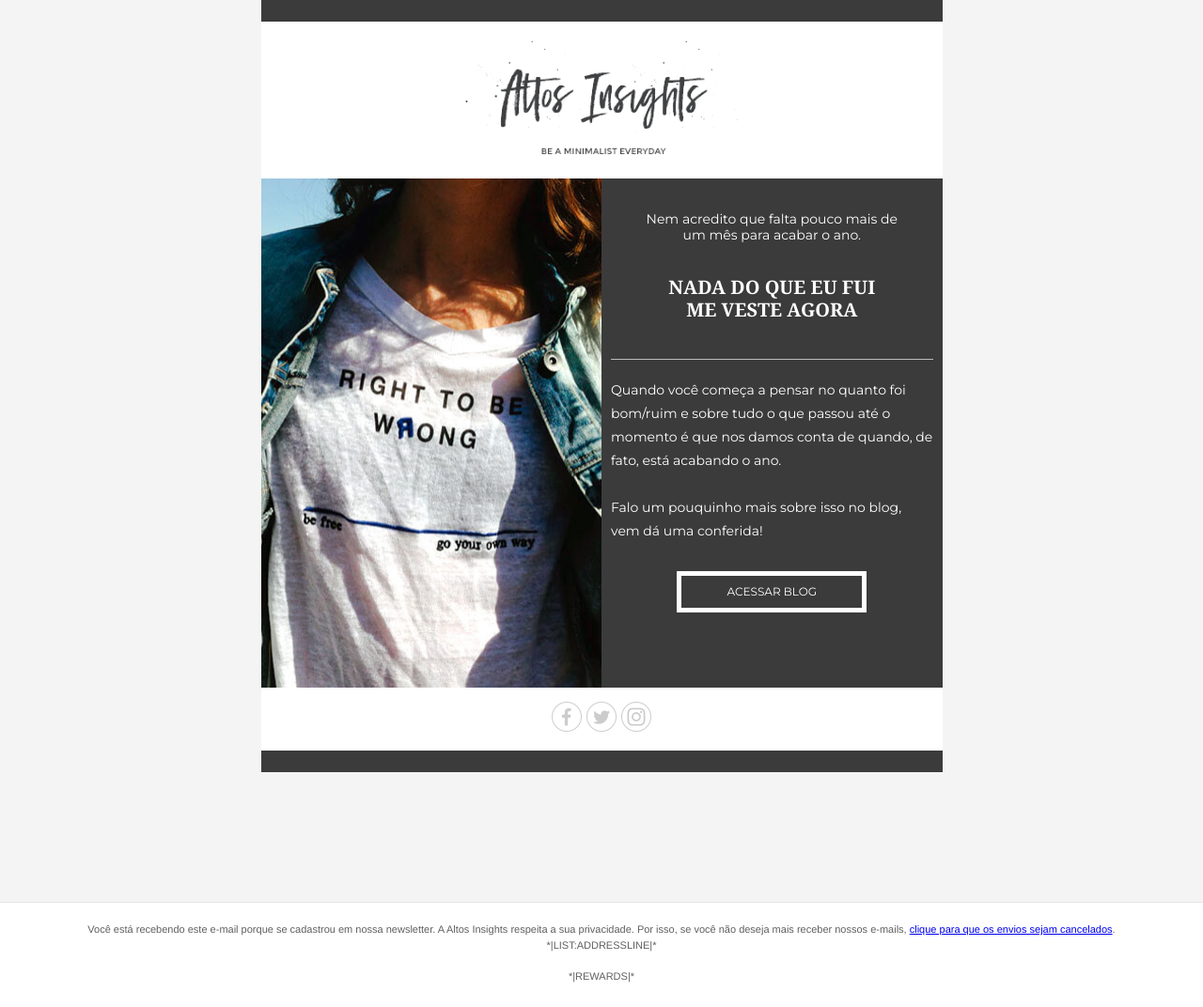
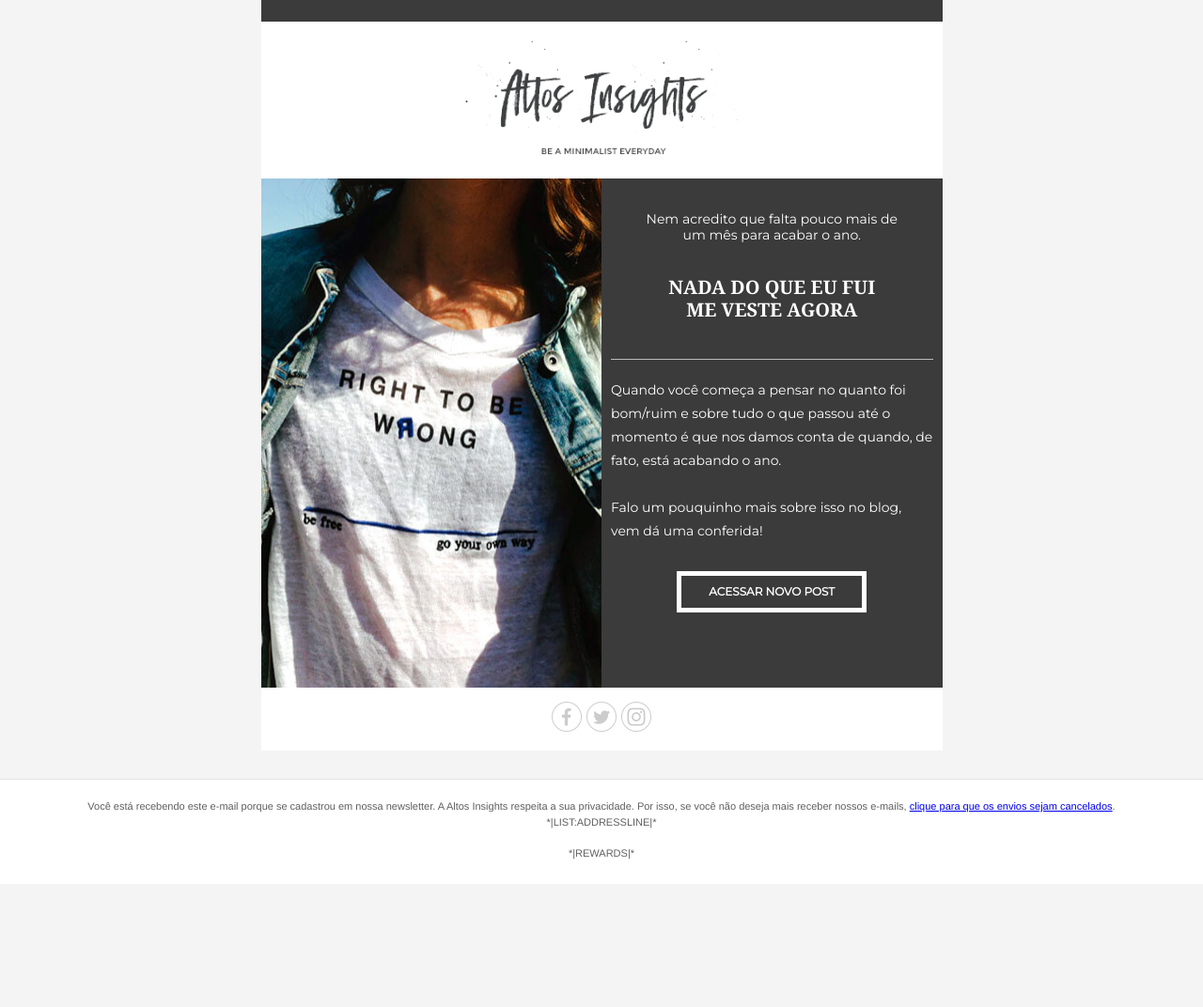
Before and after one commit to altosinsights/altosinsights.github.io, a Jekyll site: the page newsletter/nada-do-que-eu-fui-me-veste-agora/index.html, which Jekyll copies as it is, in a window 1280 px wide. Shown: the whole page at 94% size. Built offline with Jekyll 4.4.1, drawn with Linux system fonts in a browser that asks for light colours; some web fonts are replaced; after the commit the page ends 941 px from its top, so only the background shows below that.

Commit message:
newsletter

```diff
--- a/newsletter/nada-do-que-eu-fui-me-veste-agora/index.html
+++ b/newsletter/nada-do-que-eu-fui-me-veste-agora/index.html
@@ -1,5 +1,5 @@
-<!DOCTYPE html PUBLIC "-//W3C//DTD XHTML 1.0 Transitional//EN" "https://www.w3.org/TR/xhtml1/DTD/xhtml1-transitional.dtd">
-<html xmlns="https://www.w3.org/1999/xhtml" xmlns:v="urn:schemas-microsoft-com:vml" xmlns:o="urn:schemas-microsoft-com:office:office">
+<!DOCTYPE html PUBLIC "-//W3C//DTD XHTML 1.0 Transitional//EN" "http://www.w3.org/TR/xhtml1/DTD/xhtml1-transitional.dtd">
+<html xmlns="http://www.w3.org/1999/xhtml" xmlns:v="urn:schemas-microsoft-com:vml" xmlns:o="urn:schemas-microsoft-com:office:office">
   <head>
     <!--[if gte mso 9]>
     <xml>
@@ -184,6 +184,11 @@
       }
 
       @media (max-width: 745px) {
+        img.post {
+          max-width:100% !important;
+          margin:0 auto !important;
+        }
+
         .block-grid,.col {
           min-width:320px !important;
           max-width:100% !important;
@@ -239,7 +244,9 @@
           overflow:hidden;
           font-size:0;
         }
-        }@media (max-width: 520px) {
+      }
+
+      @media (max-width: 520px) {
         .block-grid {
           min-width:320px !important;
           max-width:100% !important;
@@ -300,10 +307,20 @@
           font-size:0 !important;
         }
       }
+
+      @media only screen and (max-width: 480px) {
+        table#canspamBar td {
+          font-size:14px !important;
+        }
+
+        table#canspamBar td a {
+          display:block !important;
+          margin-top:10px !important;
+        }
+      }
     </style>
   </head>
   <body class="clean-body" style="margin: 0;padding: 0;-webkit-text-size-adjust: 100%;background-color: #F4F4F4">
-
     <!--[if IE]>
     <div class="ie-browser">
       <![endif]-->
@@ -378,8 +395,8 @@
                             <td style="padding-right:0px;padding-left:0px;" align="center">
                               <![endif]-->
                         <div style="line-height:15px;font-size:1px;"> </div>
-                        <a href="http://bit.ly/2zopEXF">
-                          <img class="center fixedwidth" border="0" src="https://altosinsights.com/newsletter/nada-do-que-eu-fui-me-veste-agora/logo-altosinsights.png" alt="Acessar Blog" title="Acessar Blog" style="outline: none;text-decoration: none;-ms-interpolation-mode: bicubic;clear: both;display: block !important;border: 0;height: auto;float: none;width: 100%;max-width: 290px" width="290"></a>
+                        <a href="https://altosinsights.com">
+                          <img class="center fixedwidth" border="0" src="http://altosinsights.com/newsletter/nada-do-que-eu-fui-me-veste-agora/logo-altosinsights.png" alt="Acessar Blog" title="Acessar Blog" style="outline: none;text-decoration: none;-ms-interpolation-mode: bicubic;clear: both;display: block !important;border: 0;height: auto;float: none;width: 100%;max-width: 290px" width="290"></a>
                           <div style="line-height:20px;font-size:1px;"> </div>
                           <!--[if mso]>
                         </td>
@@ -426,7 +443,7 @@
                           <tr style="line-height:0px;">
                             <td style="padding-right:0px;padding-left:0px;" align="left">
                               <![endif]-->
-                        <a href="http://bit.ly/2zopEXF"><img class="left fixedwidth" align="left" border="0" src="https://altosinsights.com/newsletter/nada-do-que-eu-fui-me-veste-agora/bg.jpg" alt="Nada do que eu fui me veste agora" title="Nada do que eu fui me veste agora" style="outline: none;text-decoration: none;-ms-interpolation-mode: bicubic;clear: both;display: block !important;border: 0;height: auto;float: none;width: 100%;max-width: 362.5px" width="362"></a>
+                        <a href="http://bit.ly/2zopEXF"><img class="post left fixedwidth" align="left" border="0" src="http://altosinsights.com/newsletter/nada-do-que-eu-fui-me-veste-agora/bg.jpg" alt="Altos Insights" title="Altos Insights" style="outline: none;text-decoration: none;-ms-interpolation-mode: bicubic;clear: both;display: block !important;border: 0;height: auto;float: none;width: 100%;max-width: 362.5px" width="362"></a>
                         <!--[if mso]>
                       </td>
                     </tr>
@@ -472,7 +489,7 @@
                               <![endif]-->
                         <div style="color:#555555;font-family:'Droid Serif', Georgia, Times, 'Times New Roman', serif;line-height:120%;padding-right:0px;padding-left:0px;padding-top:30px;padding-bottom:30px;">
                           <div style="line-height:14px;font-family:'Droid Serif', Georgia, Times, 'Times New Roman', serif;font-size:12px;color:#555555;text-align:left;">
-                            <p style="margin:0;line-height:14px;text-align:center;font-size:12px;"><span style="color: rgb(255, 255, 255); font-size: 12px; line-height: 14px;"><span style="font-size: 20px; line-height: 24px;"><strong>NADA DO QUE EU FUI <br>ME VESTE AGORA</strong></span></span>
+                            <p style="margin:0;line-height:14px;text-align:center;font-size:12px;"><span style="color: #fff; font-size: 12px; line-height: 14px;"><span style="font-size: 20px; line-height: 24px;"><strong>NADA DO QUE EU FUI <br>ME VESTE AGORA</strong></span></span>
                           </p>
                         </div>
                       </div>
@@ -507,7 +524,8 @@
                             <![endif]-->
                       <div style="color:#FFFFFF;font-family:Montserrat, 'Trebuchet MS', 'Lucida Grande', 'Lucida Sans Unicode', 'Lucida Sans', Tahoma, sans-serif;line-height:180%;padding-right:10px;padding-left:10px;padding-top:10px;padding-bottom:30px;">
                         <div style="font-size:12px;line-height:22px;color:#FFFFFF;font-family:Montserrat, 'Trebuchet MS', 'Lucida Grande', 'Lucida Sans Unicode', 'Lucida Sans', Tahoma, sans-serif;text-align:left;">
-                          <p style="margin:0;font-size:14px;line-height:25px;text-align:left;">Quando você começa a pensar no quanto foi bom/ruim e sobre tudo o que passou até o momento é que nos damos conta de quando, de fato, está acabando o ano. </p>
+                          <p style="margin:0;font-size:14px;line-height:25px;text-align:left;">
+                            Quando você começa a pensar no quanto foi bom/ruim e sobre tudo o que passou até o momento é que nos damos conta de quando, de fato, está acabando o ano.</p>
                             <p style="margin:0;font-size:14px;line-height:25px;text-align:left;"> <br>
                             </p>
                             <p style="margin:0;font-size:12px;line-height:22px;text-align:left;"><span style="font-size: 14px; line-height: 25px;">Falo um pouquinho mais sobre isso no blog, vem dá uma conferida!</span>
@@ -529,8 +547,8 @@
                               <v:textbox inset="0,0,0,0">
                                 <center style="color:#FFFFFF;font-family:Montserrat, 'Trebuchet MS', 'Lucida Grande', 'Lucida Sans Unicode', 'Lucida Sans', Tahoma, sans-serif;font-size:14px;">
                                   <![endif]-->
-                    <div style="color:#FFFFFF;background-color:transparent;border-radius:0px;-webkit-border-radius:0px;max-width:152px;width:auto;border-top:5px solid #FFFFFF;border-right:5px solid #FFFFFF;border-bottom:5px solid #FFFFFF;border-left:5px solid #FFFFFF;padding-top:5px;padding-right:20px;padding-bottom:5px;padding-left:20px;font-family:Montserrat, 'Trebuchet MS', 'Lucida Grande', 'Lucida Sans Unicode', 'Lucida Sans', Tahoma, sans-serif;text-align:center;mso-border-alt:none;">
-                      <a href="http://bit.ly/2zopEXF" style="color:#FFFFFF;text-decoration:none;"><span style="font-size:12px;line-height:24px;">ACESSAR BLOG</span></a>
+                      <div style="color:#FFFFFF;background-color:transparent;border-radius:0px;-webkit-border-radius:0px;max-width:152px;width:auto;border-top:5px solid #fff;border-right:5px solid #fff;border-bottom:5px solid #fff;border-left:5px solid #fff;padding-top:5px;padding-right:20px;padding-bottom:5px;padding-left:20px;font-family:Montserrat, 'Trebuchet MS', 'Lucida Grande', 'Lucida Sans Unicode', 'Lucida Sans', Tahoma, sans-serif;text-align:center;mso-border-alt:none;">
+                        <a href="http://bit.ly/2zopEXF" style="color:#fff;text-decoration:none;font-weight:bold;"><span style="font-size:12px;line-height:24px;">ACESSAR NOVO POST</span></a>
                       </div>
                       <!--[if mso]>
                     </center>
@@ -575,7 +593,6 @@
                 <div style="border-top:0px solid transparent;border-left:0px solid transparent;border-bottom:0px solid transparent;border-right:0px solid transparent;padding-top:5px;padding-bottom:5px;padding-right:0px;padding-left:0px;">
                   <!--<![endif]-->
                   <div>
-
                   </div>
                   <div align="center" style="padding-right:10px;padding-left:10px;padding-bottom:10px;">
                     <div style="line-height:10px;font-size:1px;"> </div>
@@ -593,7 +610,7 @@
                           <tr style="vertical-align:top;">
                             <td align="left" valign="middle" style="border-collapse:collapse !important;vertical-align:top;">
                               <a href="https://www.facebook.com/altosinsights" title="Facebook" target="_blank">
-                            <img src="https://altosinsights.com/newsletter/nada-do-que-eu-fui-me-veste-agora/facebook@2x.png" alt="Facebook" title="Facebook" width="32" style="outline: none;text-decoration: none;-ms-interpolation-mode: bicubic;clear: both;display: block !important;border: none;height: auto;float: none;max-width: 32px !important"></a>
+                                <img src="http://altosinsights.com/newsletter/nada-do-que-eu-fui-me-veste-agora/facebook@2x.png" alt="Facebook" title="Facebook" width="32" style="outline: none;text-decoration: none;-ms-interpolation-mode: bicubic;clear: both;display: block !important;border: none;height: auto;float: none;max-width: 32px !important"></a>
                                 <div style="line-height:5px;font-size:1px;"> </div>
                               </td>
                             </tr>
@@ -608,7 +625,7 @@
                             <tr style="vertical-align:top;">
                               <td align="left" valign="middle" style="border-collapse:collapse !important;vertical-align:top;">
                                 <a href="https://twitter.com/brendaandrad" title="Twitter" target="_blank">
-                              <img src="https://altosinsights.com/newsletter/nada-do-que-eu-fui-me-veste-agora/twitter@2x.png" alt="Twitter" title="Twitter" width="32" style="outline: none;text-decoration: none;-ms-interpolation-mode: bicubic;clear: both;display: block !important;border: none;height: auto;float: none;max-width: 32px !important"></a>
+                                  <img src="http://altosinsights.com/newsletter/nada-do-que-eu-fui-me-veste-agora/twitter@2x.png" alt="Twitter" title="Twitter" width="32" style="outline: none;text-decoration: none;-ms-interpolation-mode: bicubic;clear: both;display: block !important;border: none;height: auto;float: none;max-width: 32px !important"></a>
                                   <div style="line-height:5px;font-size:1px;"> </div>
                                 </td>
                               </tr>
@@ -623,7 +640,7 @@
                               <tr style="vertical-align:top;">
                                 <td align="left" valign="middle" style="border-collapse:collapse !important;vertical-align:top;">
                                   <a href="https://instagram.com/brenda.andrad" title="Instagram" target="_blank">
-                                <img src="https://altosinsights.com/newsletter/nada-do-que-eu-fui-me-veste-agora/instagram@2x.png" alt="Instagram" title="Instagram" width="32" style="outline: none;text-decoration: none;-ms-interpolation-mode: bicubic;clear: both;display: block !important;border: none;height: auto;float: none;max-width: 32px !important"></a>
+                                    <img src="http://altosinsights.com/newsletter/nada-do-que-eu-fui-me-veste-agora/instagram@2x.png" alt="Instagram" title="Instagram" width="32" style="outline: none;text-decoration: none;-ms-interpolation-mode: bicubic;clear: both;display: block !important;border: none;height: auto;float: none;max-width: 32px !important"></a>
                                     <div style="line-height:5px;font-size:1px;"> </div>
                                   </td>
                                 </tr>
@@ -670,7 +687,7 @@
                 <div class="col num12" style="min-width:320px;max-width:725px;display:table-cell;vertical-align:top;">
                   <div style="background-color:transparent;width:100% !important;">
                     <!--[if (!mso)&amp;(!IE)]><!-->
-                <div style="border-top:0px solid transparent;border-left:0px solid transparent;border-bottom:0px solid transparent;border-right:0px solid transparent;padding-top:0px;padding-bottom:5px;padding-right:0px;padding-left:0px;">
+                    <div style="border-top:0px solid transparent;border-left:0px solid transparent;border-bottom:0px solid transparent;border-right:0px solid transparent;padding-top:0px;padding-bottom:0px;padding-right:0px;padding-left:0px;height:0;">
                       <!--<![endif]-->
 
                       <!--[if (!mso)&amp;(!IE)]><!-->
@@ -751,35 +768,22 @@
 </div>
 <![endif]-->
 <center>
-                <br/>
-                <br/>
-                <br/>
-                <br/>
-                <br/>
-                <br/>
-                <table border="0" cellpadding="0" cellspacing="0" width="100%" id="canspamBarWrapper" style="background-color:#FFFFFF; border-top:1px solid #E5E5E5;">
+  <table border="0" cellpadding="0" cellspacing="0" width="100%" id="canspamBarWrapper" style="background-color:#FFFFFF;border-top:1px solid #E5E5E5;">
     <tr>
-                        <td align="center" valign="top" style="padding-top:20px; padding-bottom:20px;">
+      <td align="center" valign="top" style="padding-top:20px;padding-bottom:20px;">
         <table border="0" cellpadding="0" cellspacing="0" id="canspamBar">
           <tr>
-                                    <td align="center" valign="top" style="color:#606060; font-family:Helvetica, Arial, sans-serif; font-size:11px; line-height:150%; padding-right:20px; padding-bottom:5px; padding-left:20px; text-align:center;">
+            <td align="center" valign="top" style="color:#606060;font-family:Helvetica, Arial, sans-serif;font-size:11px;line-height:150%;padding-right:20px;padding-bottom:5px;padding-left:20px;text-align:center;">
               Você está recebendo este e-mail porque se cadastrou em nossa newsletter. A Altos Insights respeita a sua privacidade. Por isso, se você não deseja mais receber nossos e-mails, <a href="*|UNSUB|*">clique para que os envios sejam cancelados</a>.
-                                        <br/>
-                                        *|LIST:ADDRESSLINE|*
-                                        <br/>
-                                        <br/>
-                                        *|REWARDS|*
+              <br>*|LIST:ADDRESSLINE|*
+              <br>
+              <br>*|REWARDS|*
             </td>
           </tr>
         </table>
       </td>
     </tr>
   </table>
-                <style type="text/css">
-                    @media only screen and (max-width: 480px){
-                        table#canspamBar td{font-size:14px !important;}
-                        table#canspamBar td a{display:block !important; margin-top:10px !important;}
-                    }
-                </style>
-            </center></body>
+</center>
+</body>
 </html>
```
Lines whose indentation alone changed are shown as unchanged.
